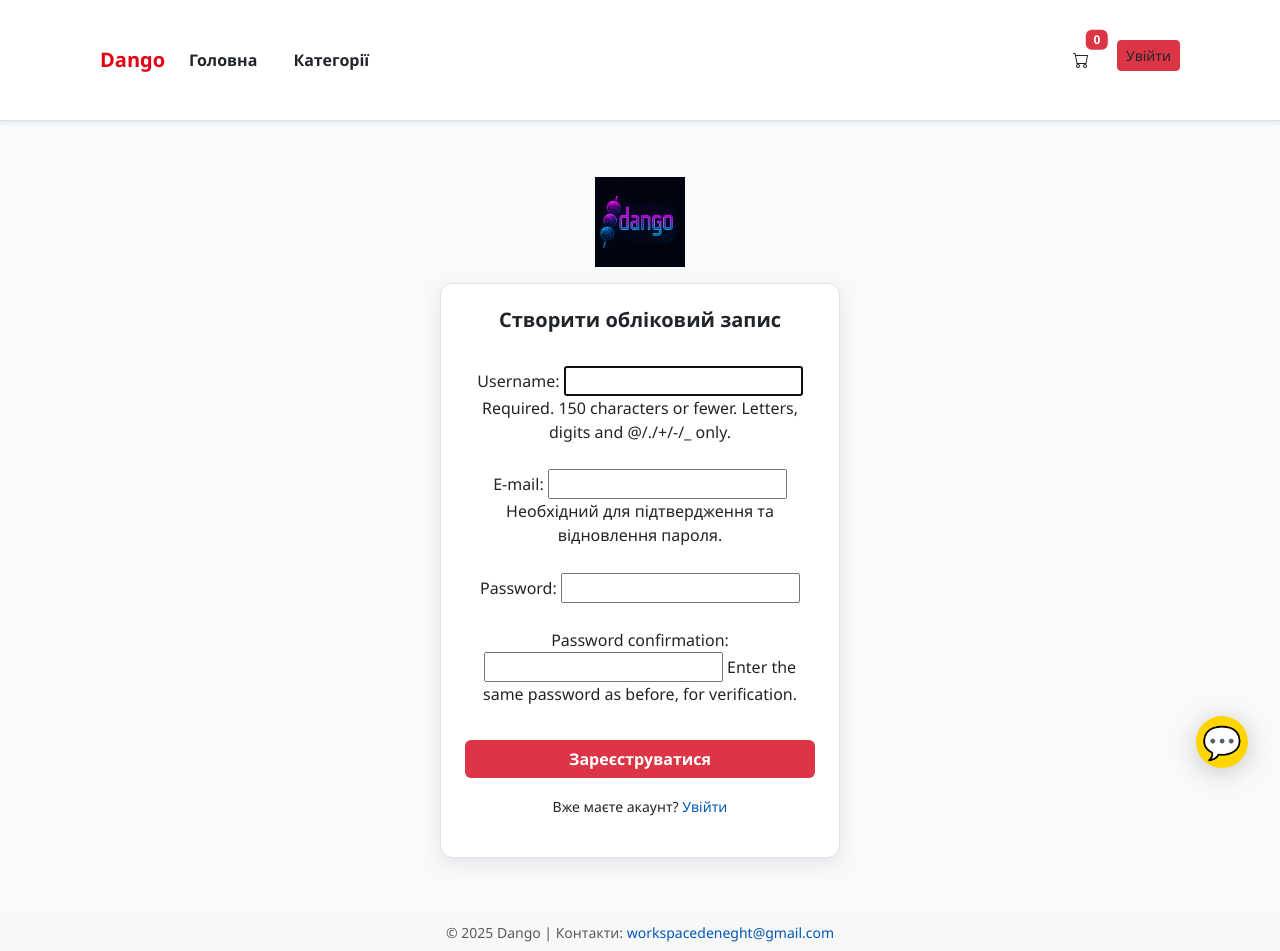
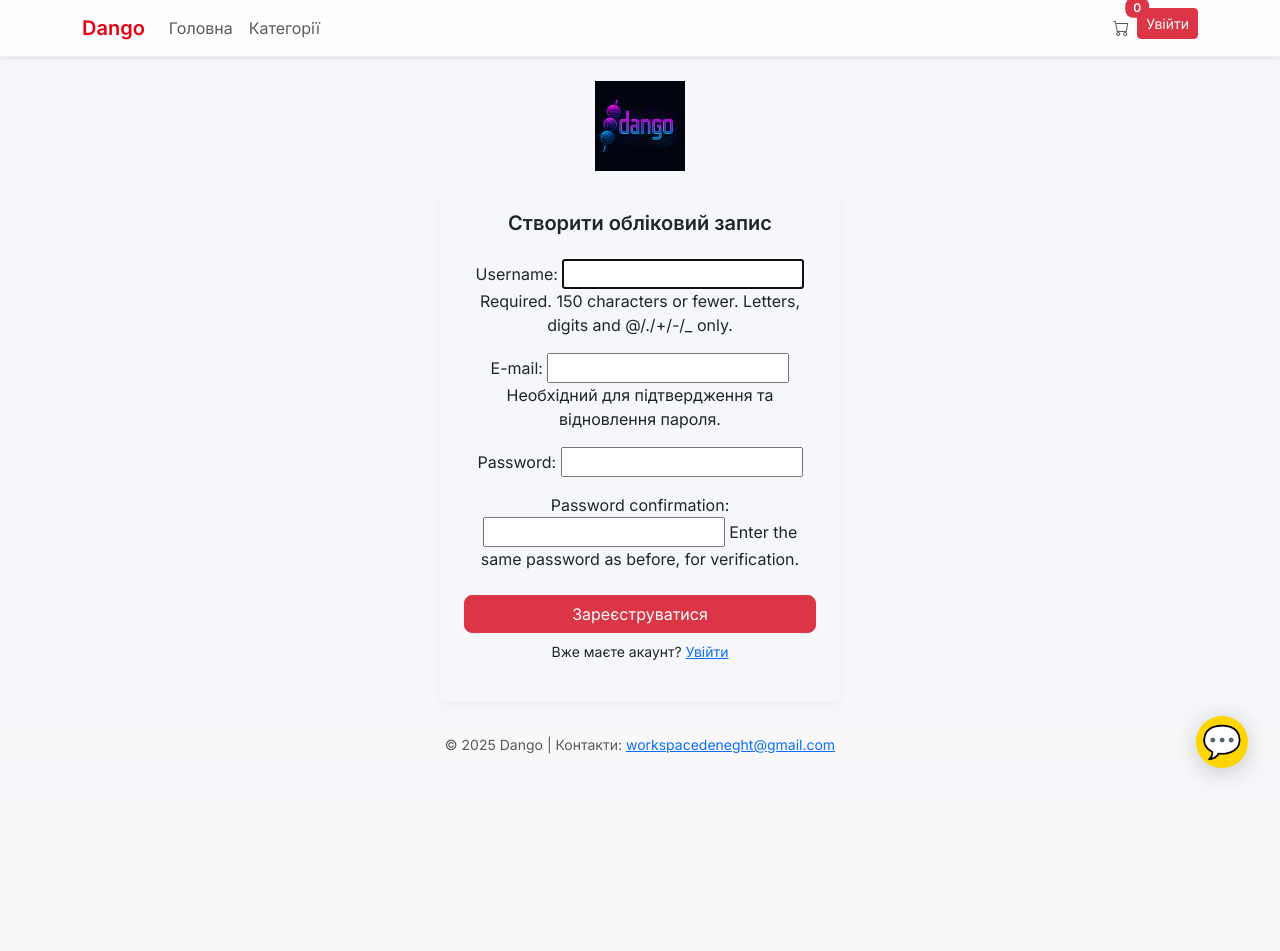
Before and after one commit to DenEight8/chtAibot1, a Django app: page /register/ in a window 1280 px wide. After the commit the page ends 779 px from the top, so only its background shows below. Run offline with Django 5.2, Linux system fonts and the light colour scheme.

Commit message:
feat: add modern theme and update base template

```diff
--- a/static/css/theme.css
+++ b/static/css/theme.css
@@ -1,26 +1,31 @@
 /*
- * Theme stylesheet refreshing visual style.
- * Contains CSS variables, utility helpers and component overrides.
+ * Theme stylesheet for the shop front-end.
+ * Provides CSS variables, utility classes and component overrides
+ * tuned to our branding colors.
  */
 
-/* ---------- CSS variables for easy re-skinning ---------- */
+/* --------------------------------------------------
+   Root CSS variables allow quick re-skinning
+   -------------------------------------------------- */
 :root {
-  --primary: #1E88E5;               /* main brand color */
-  --primary-dark: #1565C0;          /* darker shade for hovers */
-  --background: #F5F7FA;            /* page background */
-  --text-color: #212529;            /* default text */
-  --border-radius: 0.5rem;          /* consistent rounding */
-  --body-font: 'Inter', 'Noto Sans JP', sans-serif;
+  --primary: #1E88E5;       /* main brand blue */
+  --primary-dark: #1565C0;  /* darker accent for hover/focus */
+  --background: #F5F7FA;    /* default page background */
+  --text-color: #212529;    /* default text color */
+  --radius: 0.5rem;         /* consistent rounding */
+  --font-family: 'Inter', sans-serif;
 
-  /* map Bootstrap's CSS variables to our palette */
+  /* Map important Bootstrap variables to the palette */
+  --bs-body-bg: var(--background);
+  --bs-body-color: var(--text-color);
+  --bs-border-radius: var(--radius);
   --bs-primary: var(--primary);
   --bs-primary-rgb: 30,136,229;
-  --bs-body-bg: var(--background);
-  --bs-body-color: var(--text-color);
-  --bs-body-font-family: var(--body-font);
 }
 
-/* Dark mode using prefers-color-scheme for subtle theming */
+/* --------------------------------------------------
+   Dark mode tweaks using prefers-color-scheme
+   -------------------------------------------------- */
 @media (prefers-color-scheme: dark) {
   :root {
     --background: #121212;
@@ -31,25 +36,31 @@
   }
 }
 
-/* ---------- Base element styling ---------- */
+/* --------------------------------------------------
+   Base element styling
+   -------------------------------------------------- */
 body {
   background: var(--bs-body-bg);
   color: var(--bs-body-color);
-  font-family: var(--bs-body-font-family);
+  font-family: var(--font-family);
 }
 
-/* Maintain support for body.modern-body used in templates */
+/* keep body.modern-body used by templates */
 .modern-body {
   background: var(--bs-body-bg);
   min-height: 100vh;
 }
 
-/* ---------- Utility classes ---------- */
-.bg-primary-faint { background-color: rgba(var(--bs-primary-rgb), 0.1) !important; }
+/* --------------------------------------------------
+   Utility helper classes
+   -------------------------------------------------- */
+.bg-primary-faint { background-color: rgba(var(--bs-primary-rgb), .1) !important; }
 .text-dark-primary { color: var(--primary-dark) !important; }
-.rounded-soft { border-radius: var(--border-radius) !important; }
+.rounded-soft { border-radius: var(--radius) !important; }
 
-/* ---------- Component overrides ---------- */
+/* --------------------------------------------------
+   Component overrides for a lighter modern style
+   -------------------------------------------------- */
 .navbar-modern {
   background: rgba(255,255,255,0.85);
   backdrop-filter: blur(8px);
@@ -62,9 +73,7 @@ body {
   color: var(--primary-dark);
 }
 
-.navbar-brand {
-  font-weight: 600;
-}
+.navbar-brand { font-weight: 600; }
 
 .btn-primary {
   background-color: var(--primary);
@@ -78,17 +87,17 @@ body {
 
 .card {
   border: none;
-  border-radius: var(--border-radius);
+  border-radius: var(--radius);
   box-shadow: 0 4px 12px rgba(0,0,0,0.03);
 }
 
-/* Product card used on listing pages */
+/* product card component on listing pages */
 .product-card {
   width: 170px;
   min-width: 140px;
   margin: 10px;
   padding: 12px 12px 16px;
-  border-radius: var(--border-radius);
+  border-radius: var(--radius);
   box-shadow: 0 4px 12px rgba(0,0,0,0.05);
   background: #fff;
   transition: box-shadow .25s, transform .25s;
--- a/templates/shop/base.html
+++ b/templates/shop/base.html
@@ -8,8 +8,7 @@
   <link rel="stylesheet" href="https://cdn.jsdelivr.net/npm/bootstrap@5.3.2/dist/css/bootstrap.min.css">
   <link rel="stylesheet" href="https://cdn.jsdelivr.net/npm/bootstrap-icons@1.11.3/font/bootstrap-icons.css">
   <link href="https://fonts.googleapis.com/css2?family=Inter:wght@400;600&display=swap" rel="stylesheet">
-  <link rel="stylesheet" href="{% static 'shop/css/styles.css' %}">
-  <link rel="stylesheet" href="{% static 'shop/css/theme.css' %}">
+  <link rel="stylesheet" href="{% static 'css/theme.css' %}">
   <link rel="stylesheet" href="{% static 'shop/css/chat.css' %}">
   <meta name="viewport" content="width=device-width,initial-scale=1">
   {% block meta_description %}{% endblock %}
```
